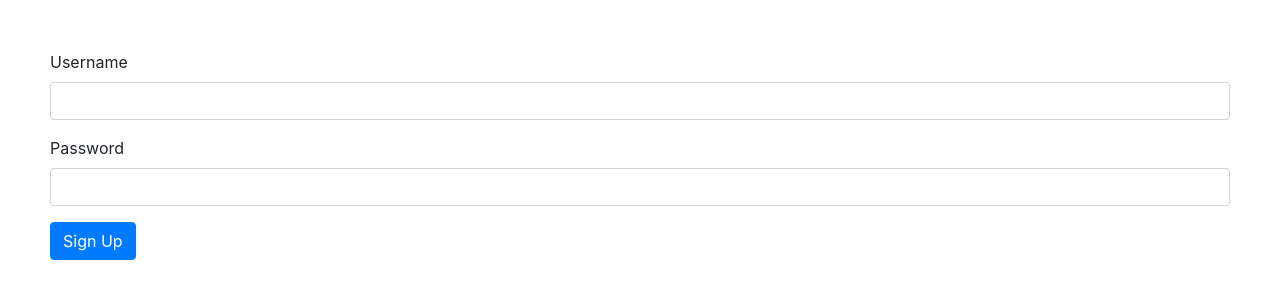
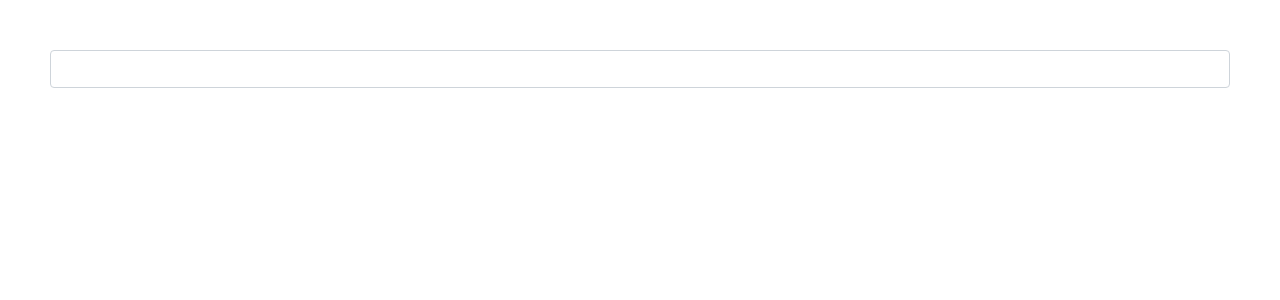
Before and after one commit to hongbao80/gin-project, an Angular app in the folder webapp-ui/: page / in a window 1280 px wide. Shown: the top 300 px of the page. Built offline with nearby package versions, Linux system fonts and the light colour scheme.

Commit message:
FormArray

```diff
--- a/webapp-ui/src/app/app.component.html
+++ b/webapp-ui/src/app/app.component.html
@@ -1 +1 @@
-<signup-form></signup-form>
+<newcourseform></newcourseform>
--- a/webapp-ui/src/app/app.module.ts
+++ b/webapp-ui/src/app/app.module.ts
@@ -11,6 +11,7 @@ import { SummaryPipe } from './summary.pipe';
 import { FavoriteComponent } from './favorite/favorite.component';
 import { PanelComponent } from './panel/panel.component';
 import { ContactFormComponent } from './contact-form/contact-form.component';
+import { NewCourseFormComponent } from './newcourseform/newcourseform.component';
 @NgModule({
   declarations: [
     AppComponent,
@@ -20,7 +21,8 @@ import { ContactFormComponent } from './contact-form/contact-form.component';
     FavoriteComponent,
     PanelComponent,
     ContactFormComponent,
-    SignupFormComponent
+    SignupFormComponent,
+    NewCourseFormComponent
   ],
   imports: [
     BrowserModule,
--- /dev/null
+++ b/webapp-ui/src/app/newcourseform/newcourseform.component.html
@@ -0,0 +1,10 @@
+<form>
+    <input type="text" class="form-control"
+    (keyup.enter)="addTopic(topic)" #topic
+    >
+    <ul class="list-group">
+        <li *ngFor="let topic of form.get('topics')['controls']" class="list-group-itema">
+            {{topic.value}}
+        </li>
+    </ul>
+</form>
--- /dev/null
+++ b/webapp-ui/src/app/newcourseform/newcourseform.component.ts
@@ -0,0 +1,21 @@
+import { FormGroup, FormControl, FormArray } from '@angular/forms';
+import { Component } from '@angular/core';
+
+@Component({
+  selector: 'newcourseform',
+  templateUrl: './newcourseform.component.html',
+  styleUrls: ['./newcourseform.component.css']
+})
+export class NewCourseFormComponent {
+
+  form = new FormGroup({
+    topics: new FormArray([
+
+    ])
+  })
+
+  addTopic(topic) {
+    (this.form.get('topics') as FormArray).push(new FormControl(topic.value))
+    topic.value = ''
+  }
+}
--- a/webapp-ui/src/app/signup-form/signup-form.component.html
+++ b/webapp-ui/src/app/signup-form/signup-form.component.html
@@ -1,7 +1,11 @@
 <!-- apply a directive to our form element. We associate this form element
 with an actual FormGroup object that we created in our component. form key
 -->
-<form [formGroup] = "form">
+<form [formGroup] = "form" (ngSubmit)="login()">
+    <div class="alert alert-danger" *ngIf="form.errors.isValidLogin">
+        The username or password is incorrect
+    </div>
+    <div formGroupName="account">
         <div class="form-group">
             <label for="username">Username</label>
             <!-- This is another directive called formControlName -->
@@ -30,5 +34,7 @@ with an actual FormGroup object that we created in our component. form key
                 type="text"
                 class="form-control">
         </div>
+    </div>
+
     <button class="btn btn-primary" type="submit">Sign Up</button>
 </form>
--- a/webapp-ui/src/app/signup-form/signup-form.component.ts
+++ b/webapp-ui/src/app/signup-form/signup-form.component.ts
@@ -10,6 +10,7 @@ import { UsernameValidators } from '../common/validators/username.validators';
 export class SignupFormComponent {
   // Remember that, the async validator is third validator
   form = new FormGroup({
+    account : new FormGroup({
       username: new FormControl('', [
         Validators.required,
         Validators.minLength(3),
@@ -18,7 +19,19 @@ export class SignupFormComponent {
       password: new FormControl('', Validators.required)
     })
 
+  })
+
   get username() {
-    return this.form.get('username')
+    return this.form.get('account.username')
+  }
+
+  login() {
+    // let isValid = authService.login(this.form.value)
+    // if (!isValid) {
+
+    // }
+    this.form.setErrors({
+      isValidLogin: true
+    })
   }
 }
```
Also changed, not shown: webapp-ui/src/app/newcourseform/newcourseform.component.css (added), 1 other file (tests, documents, lock files or other folders). Lines whose indentation alone changed are shown as unchanged.
